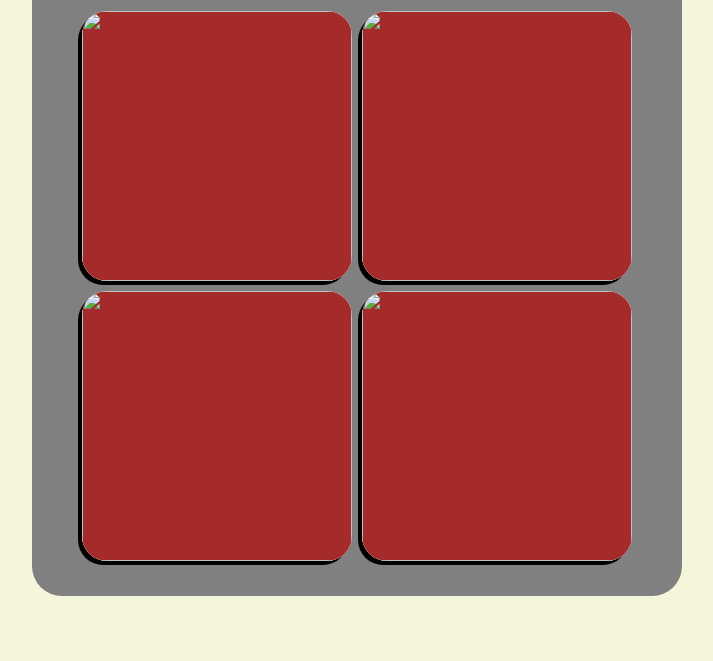
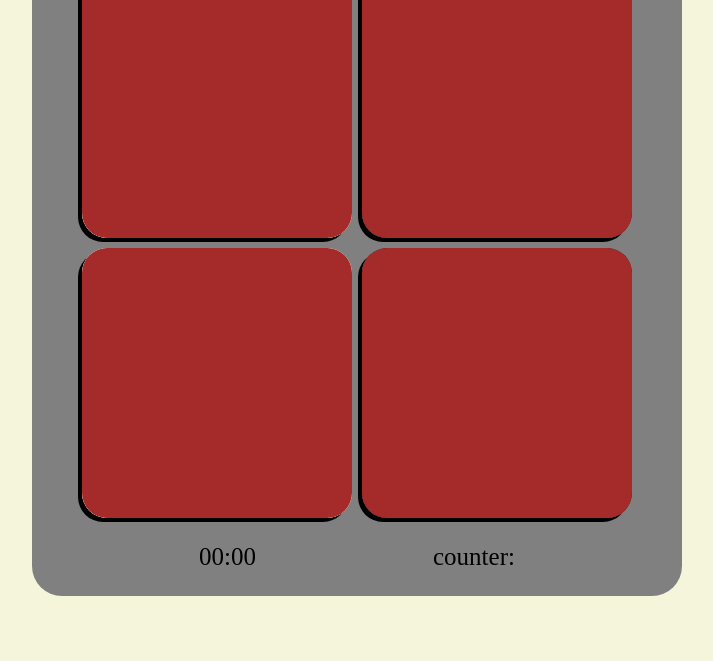
Before and after one commit to fa-rimi/memory-map, a website: page index.html in a window 1280 px wide. Shown: the part 139-800 px from the top of the page, without its empty margins (283-996 px from the left). Drawn offline with Linux system fonts and the light colour scheme.

Commit message:
finally got the cards to flip

```diff
--- a/index.html
+++ b/index.html
@@ -30,24 +30,31 @@
     <main>
         <!-- *Memory card divs that player will be matching* -->
         <!-- the cards will grow or shrink depending on the container size -- container size and position is fixed but responsive -->
-        <div class="timer">00:00</div>
+        <div>
+            <button id="start">Start</button>
             <div class="container">
                 <div class="memory-card">
-                <img src="#" alt="" class="front-face">
-                <img src="#" alt="" class="back-face">
+                    <div src="#" alt="" class="front-face"></div>
+                    <div src="#" alt="" class="back-face"></div>
+                </div>
+                <div class="memory-card" >
+                    <div src="#" alt="" class="front-face" style="background-color: black;"></div>
+                    <div src="#" alt="" class="back-face"></div>
                 </div>
                 <div class="memory-card">
-                <img src="#" alt="" class="front-face">
-                <img src="#" alt="" class="back-face">
+                    <div src="#" alt="" class="front-face"></div>
+                    <div src="#" alt="" class="back-face"></div>
                 </div>
                 <div class="memory-card">
-                <img src="#" alt="" class="front-face">
-                <img src="#" alt="" class="back-face">
+                    <div src="#" alt="" class="front-face" style="background-color: black;"></div>
+                    <div src="#" alt="" class="back-face"></div>
                 </div>
-            <div class="memory-card">
-                <img src="#" alt="" class="front-face">
-                <img src="#" alt="" class="back-face">
             </div>
+            <span>
+                <div id="timer">00:00</div>
+                <div id="counter">counter: </div>
+            </span>
+
         </div>
     </main>
     <footer></footer>
--- a/script.js
+++ b/script.js
@@ -26,7 +26,10 @@
  * * gamePlay continues;
  * * }
  *
- * Player will have the option to pick game setting: easy, medium, and hard;
+ * counter:
+ * count how many times memory card was click when back-facing
+ *
+ * Player will have the option to pick game setting: easy, medium, and hard;toggle
  * based off the game setting they will have a different amount of time to complete it
  * * easy = 6x6 (time tbd)
  * * medium = 8x8 (time tbd)
@@ -34,3 +37,57 @@
  *
  *
  */
+
+/**
+ * What do I need to make this work?
+ *
+ * -> gameObject
+ * -> a flipCard function
+ * -> some sort of way to identify if the cards match
+ */
+
+// *********** timer function ***********
+const timer = document.querySelector("#timer");
+// add a when user clicks start button the timer is triggered
+
+// *********** moves counter function ***********
+// function createCounter() {
+//   let count = 0;
+//   return function () {
+//     count++;
+//     return count;
+//   };
+// }
+// const counter = createCounter();
+// const countDisplay = document.querySelector("#counter");
+// countDisplay.addEventListener("click", () => {
+//   countDisplay.innerHTML = counter();
+// });
+
+// *********** card flip function ***********
+// selecting all the memory cards
+const memoryCards = document.querySelectorAll(".memory-card");
+
+//! converted the NodeList to an array because when I first added the forEach card event listener I kept getting a typeError saying the function was not a function -> this was because it was reading the memory cards as a nodeList and I cant do the forEach function for a nodeList but I can for an array
+const cardsArray = [...memoryCards];
+
+// iterate over each memory card and add the click event listener
+cardsArray.forEach((card) => {
+  card.addEventListener("click", flipCard);
+});
+
+// lock board will lock board so multiple cards cant be flipped and I set it to false because at the beginning of the game no cards will flip until game has started
+let lockBoard = false;
+// going to store the first card thats flipped
+let firstCard;
+
+// created a call back function for flipCard to actually flip the cards now
+function flipCard() {
+    // Check if the board is locked or if the card is already flipped, or if the same card is clicked
+    if (lockBoard || this === firstCard || this.classList.contains("flip")) {
+      return;
+    }
+
+    // Add the flip class to the clicked card so we know that it has already been flipped
+    this.classList.add("flip");
+}
--- a/style.css
+++ b/style.css
@@ -29,12 +29,6 @@ main {
 
     background-color: var(--el-bg-placeholder);
     border-radius: 30px;
-}
-
-.timer {
-    text-align: center;
-    font-size: 30px;
-    padding: 25px 0 0 0;
 }
 
 .container {
@@ -89,8 +83,26 @@ main {
 
 }
 
+.flip {
+    /* will flip the memory card horizontally  */
+    transform: rotateY(180deg);
+}
+
 .memory-card:active {
     /* on click the card will shrink */
     transform: scale(0.90);
-    transition: transform .2s;
+    transition: ease-in-out .2s;
 }
+
+span {
+    display: flex;
+    justify-content: space-evenly;
+}
+
+/* start of timer and counter */
+#timer, #counter {
+    text-align: center;
+    font-size: 25px;
+    margin: 10px;
+}
+/* end of timer and counter*/
```
Lines whose indentation alone changed are shown as unchanged.
